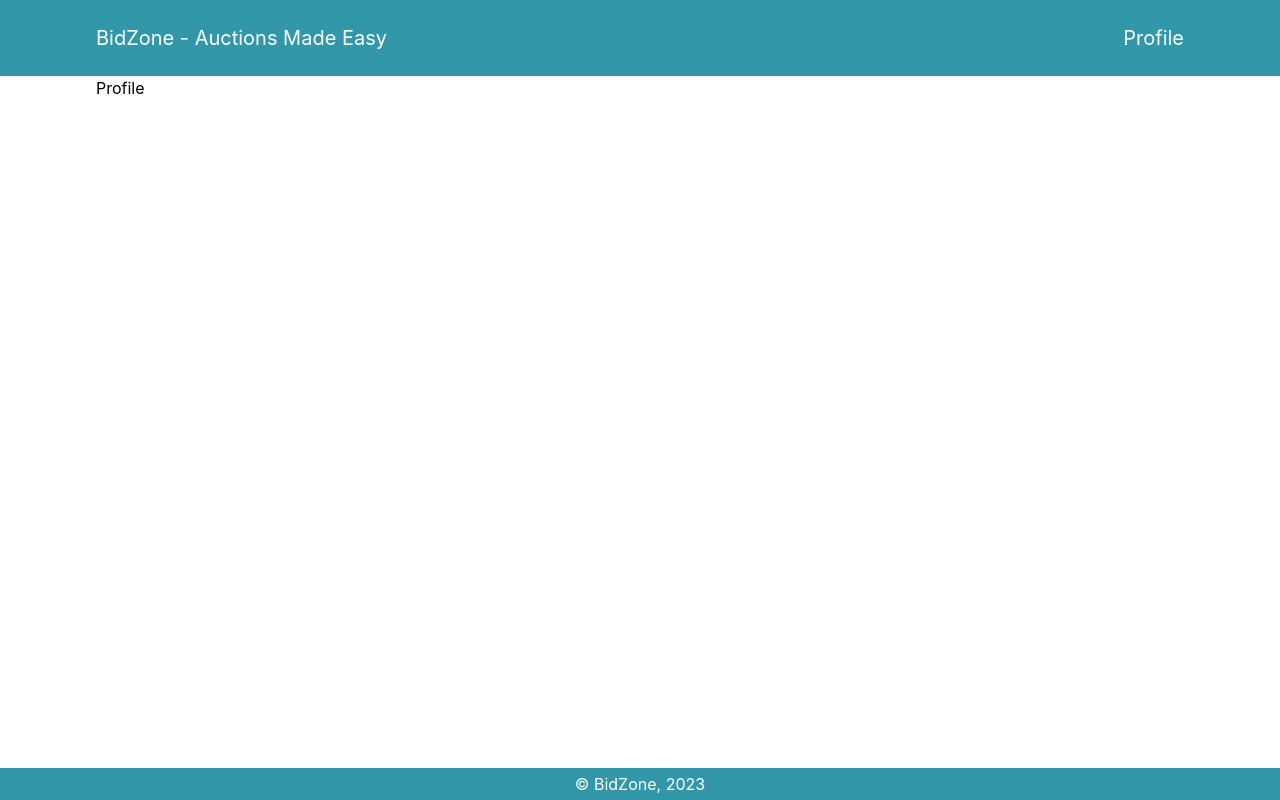
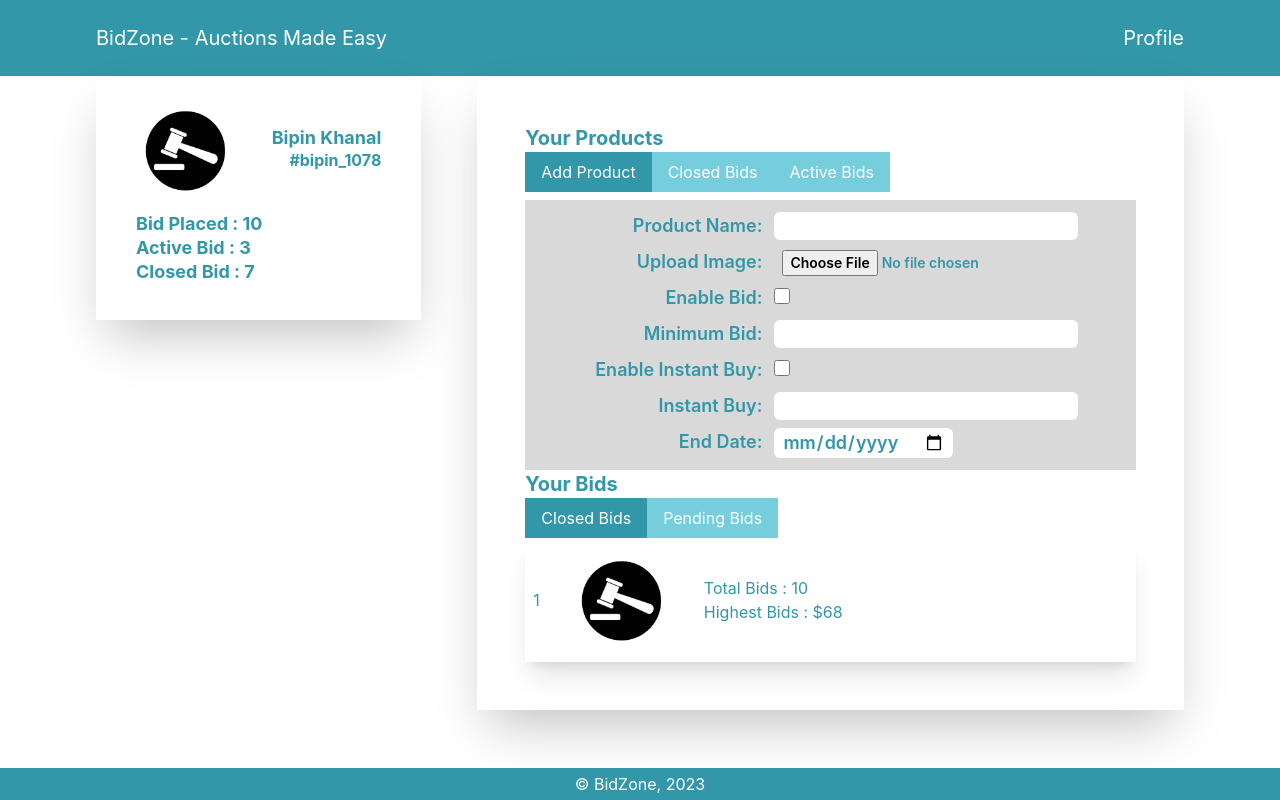
Before and after one commit to bipin1050/auction-frontend, a React (Create React App) app: page /profile in a window 1280 px wide. Built offline with nearby package versions, Linux system fonts and the light colour scheme.

Commit message:
basic profile

```diff
--- a/src/components/Card.tsx
+++ b/src/components/Card.tsx
@@ -1,6 +1,7 @@
 import React, { MouseEvent } from "react";
 import img from "../assets/auction-icon.jpg";
 import Button from "./UI/Button";
+import { useNavigate } from "react-router-dom";
 
 const Card = ({value}: {value: string}) => {
   const handleTitleHover = (event: MouseEvent<HTMLSpanElement>) => {
@@ -8,24 +9,31 @@ const Card = ({value}: {value: string}) => {
     title.style.cursor = "pointer";
     title.title = title.innerText;
   };
+
+  const navigate = useNavigate();
   return (
     <div className="flex flex-col shadow-2xl rounded-md">
       <div className="flex justify-around h-[250px]">
-        <img src={img} width={"full"} height={200} />
+        <img src={img} width={"full"} height={200} className="object-cover" />
       </div>
       <div className="flex flex-col gap-2 p-5">
         <div className="line-clamp-2 min-h-[2.5rem] h-[2.5rem] leading-[1.25rem]">
           <span
             className=" text-main font-bold cursor-pointer"
-            onMouseOver={handleTitleHover}>
+            onMouseOver={handleTitleHover}
+            onClick={() => navigate("/products/:id")}>
             {value}
           </span>
         </div>
-        <div className="flex justify-between text-sm italic">
+        <div className="">
+          <p>Minimum Bid : $5</p>
+          <p>Instant Buy : $50</p>
+        </div>
+        <div className="flex justify-between text-base italic">
           <div>Ends on: 2023/10/12</div>
           <div>5 bids</div>
         </div>
-        <Button
+        {/* <Button
           value={"Place bid (min $5)"}
           handleClick={() => console.log("first")}
           styles={"w-full"}
@@ -34,7 +42,7 @@ const Card = ({value}: {value: string}) => {
           value={"Instant buy ($50)"}
           handleClick={() => console.log("first")}
           styles={"w-full"}
-        />
+        /> */}
       </div>
     </div>
   );
--- a/src/components/Headers.tsx
+++ b/src/components/Headers.tsx
@@ -1,11 +1,17 @@
 import React from 'react'
+import { useNavigate } from 'react-router-dom';
 
 const Headers = () => {
+  const navigate = useNavigate();
   return (
     <header className="bg-main py-6">
       <nav className="w-[85%] 2xl:w-[1100px] mx-auto flex justify-between text-xl text-[white]">
-        <div className="">BidZone - Auctions Made Easy</div>
-        <button>Profile</button>
+        <div className="cursor-pointer" onClick={() => navigate("/")}>
+          BidZone - Auctions Made Easy
+        </div>
+        <button className="cursor-pointer" onClick={() => navigate("/profile")}>
+          Profile
+        </button>
       </nav>
     </header>
   );
--- /dev/null
+++ b/src/pages/Login/index.tsx
@@ -0,0 +1,9 @@
+import React from 'react'
+
+const Login = () => {
+  return (
+    <div>Login</div>
+  )
+}
+
+export default Login
--- a/src/pages/Profile/index.tsx
+++ b/src/pages/Profile/index.tsx
@@ -1,9 +1,24 @@
-import React from 'react'
+import BidComponent from "./profilecomp/BidComponent";
+import ProductComponent from "./profilecomp/ProductComponent";
+import ProfileComponent from "./profilecomp/ProfileComponent";
+
 
 const Profile = () => {
   return (
-    <div>Profile</div>
-  )
-}
+    <div className="grid grid-cols-3 gap-14">
+      <div>
+        <ProfileComponent />
+      </div>
+      <div className="col-span-2 p-12 shadow-2xl">
+        <div>
+          <ProductComponent />
+        </div>
+        <div>
+          <BidComponent />
+        </div>
+      </div>
+    </div>
+  );
+};
 
-export default Profile
+export default Profile;
--- /dev/null
+++ b/src/pages/Profile/profilecomp/BidComponent.tsx
@@ -0,0 +1,69 @@
+import { useState } from "react";
+import img from "../../../assets/auction-icon.jpg";
+
+const BidComponent = () => {
+  const [title, setTitle] = useState([
+    { name: "Closed Bids", path: "closedbids ", state: true },
+    { name: "Pending Bids", path: "pendingbids", state: false },
+  ]);
+
+  const handleTitleClick = (path: string) => {
+    const updatedTitle = title.map((item) => {
+      if (item.path === path) {
+        return { ...item, state: true };
+      }
+      return { ...item, state: false };
+    });
+
+    setTitle(updatedTitle);
+  };
+  return (
+    <div className="text-main">
+      <div className="font-bold text-xl">Your Bids</div>
+      <div>
+        <div className="flex justify-start">
+          {title.map((title, id) => {
+            return (
+              <div
+                key={id}
+                onClick={() => handleTitleClick(title.path)}
+                className={`py-2 px-4 text-[white] cursor-pointer ${
+                  title.state ? "bg-main" : "bg-ignore"
+                }`}>
+                {title.name}
+              </div>
+            );
+          })}
+        </div>
+        {title[0].state && (
+          <div className="flex px-2 py-3 shadow-xl items-center">
+            <div>1</div>
+            <div className="px-8">
+              <img src={img} width={100} />
+            </div>
+            <div>
+              <div>Total Bids : 10</div>
+              <div>Highest Bids : $68</div>
+              <div></div>
+            </div>
+          </div>
+        )}
+        {title[1].state && (
+          <div className="flex px-2 py-3 shadow-xl items-center">
+            <div>1</div>
+            <div className="px-8">
+              <img src={img} width={100} />
+            </div>
+            <div>
+              <div>Total Bids : 10</div>
+              <div>Highest Bids : $68</div>
+              <div></div>
+            </div>
+          </div>
+        )}
+      </div>
+    </div>
+  );
+};
+
+export default BidComponent;
--- /dev/null
+++ b/src/pages/Profile/profilecomp/Fields.tsx
@@ -0,0 +1,16 @@
+import { FieldTypesProps } from "../../../types/FieldTypes";
+
+const Fields = ({label,inputTypes , inputStyles }: FieldTypesProps) => {
+  return (
+    <div className="grid grid-cols-5 gap-3">
+      <div className="text-right col-span-2">
+        <label>{label}:</label>
+      </div>
+      <div className="text-left col-span-3">
+        <input type={inputTypes} className={inputStyles} />
+      </div>
+    </div>
+  );
+}
+
+export default Fields
--- /dev/null
+++ b/src/pages/Profile/profilecomp/ProductComponent.tsx
@@ -0,0 +1,110 @@
+import Fields from "./Fields";
+import {useState} from 'react';
+import img from "../../../assets/auction-icon.jpg";
+
+const ProductComponent = () => {
+  const [title, setTitle] = useState([
+    { name: "Add Product", path: "addproduct", state: true },
+    { name: "Closed Bids", path: "closedbids", state: false },
+    { name: "Active Bids", path: "activebids", state: false },
+  ]);
+
+  const handleTitleClick = (path: string) => {
+    const updatedTitle = title.map((item) => {
+      if (item.path === path) {
+        return { ...item, state: true };
+      }
+      return { ...item, state: false };
+    });
+
+    setTitle(updatedTitle);
+  }
+  return (
+    <div className="text-main">
+      <div className="font-bold text-xl">Your Products</div>
+      <div>
+        <div className="flex justify-start">
+          {title.map((title, id) => {
+            return (
+              <div
+                key={id}
+                onClick={() => handleTitleClick(title.path)}
+                className={`py-2 px-4 text-[white] cursor-pointer ${
+                  title.state ? "bg-main" : "bg-ignore"
+                }`}>
+                {title.name}
+              </div>
+            );
+          })}
+        </div>
+        {title[0].state && (
+          <div className="bg-[#D9D9D9] flex flex-col gap-2 py-3 mt-2 font-semibold text-lg">
+            <Fields
+              label={"Product Name"}
+              inputTypes={"text"}
+              inputStyles={"rounded-md px-2"}
+            />
+            <Fields
+              label={"Upload Image"}
+              inputTypes={"file"}
+              inputStyles={"rounded-md px-2 text-sm"}
+            />
+            <Fields
+              label={"Enable Bid"}
+              inputTypes={"checkbox"}
+              inputStyles={"h-4 w-4"}
+            />
+            <Fields
+              label={"Minimum Bid"}
+              inputTypes={"number"}
+              inputStyles={"rounded-md px-2"}
+            />
+            <Fields
+              label={"Enable Instant Buy"}
+              inputTypes={"checkbox"}
+              inputStyles={"h-4 w-4"}
+            />
+            <Fields
+              label={"Instant Buy"}
+              inputTypes={"number"}
+              inputStyles={"rounded-md px-2"}
+            />
+            <Fields
+              label={"End Date"}
+              inputTypes={"date"}
+              inputStyles={"rounded-md px-2"}
+            />
+          </div>
+        )}
+        {title[1].state && (
+          <div className="flex px-2 py-3 shadow-xl items-center">
+            <div>1</div>
+            <div className="px-8">
+              <img src={img} width={100} />
+            </div>
+            <div>
+              <div>Total Bids : 10</div>
+              <div>Highest Bids : $68</div>
+              <div></div>
+            </div>
+          </div>
+        )}
+        {title[2].state && (
+          <div className="flex px-2 py-3 shadow-xl items-center">
+            <div>1</div>
+            <div className="px-8">
+              <img src={img} width={100} />
+            </div>
+            <div>
+              <div>Total Bids : 10</div>
+              <div>Highest Bids : $68</div>
+              <div></div>
+            </div>
+          </div>
+        )}
+      </div>
+    </div>
+  );
+};
+
+export default ProductComponent;
--- /dev/null
+++ b/src/pages/Profile/profilecomp/ProfileComponent.tsx
@@ -0,0 +1,24 @@
+import img from "../../../assets/auction-icon.jpg";
+
+const ProfileComponent = () => {
+  return (
+    <div className="px-10 py-6 shadow-2xl">
+      <div className="flex justify-between items-center">
+        <img src={img} width={100} />
+        <div className="font-bold text-lg text-main leading-5 text-right">
+          <div>Bipin Khanal</div>
+          <div className="text-base">#bipin_1078</div>
+        </div>
+      </div>
+      <div className="font-bold text-lg text-main py-3 leading-6">
+        Bid Placed : 10
+        <br />
+        Active Bid : 3
+        <br />
+        Closed Bid : 7
+      </div>
+    </div>
+  );
+};
+
+export default ProfileComponent;
--- /dev/null
+++ b/src/pages/Signup/index.tsx
@@ -0,0 +1,9 @@
+import React from 'react'
+
+const Signup = () => {
+  return (
+    <div>Signup</div>
+  )
+}
+
+export default Signup
--- /dev/null
+++ b/src/types/FieldTypes.ts
@@ -0,0 +1,5 @@
+export type FieldTypesProps = {
+    label: string
+    inputTypes : string
+    inputStyles : string
+}
--- a/tailwind.config.js
+++ b/tailwind.config.js
@@ -5,15 +5,14 @@ module.exports = {
     extend: {},
     colors: {
       main: "#3297a8",
-      ignore: "#549ca8",
-      focus: "#1896ab",
+      ignore: "#76CEDD",
     },
     screens: {
       sm: "640px",
       md: "768px",
       lg: "1024px",
       xl: "1280px",
-      '2xl': '1536px'
+      "2xl": "1536px",
     },
   },
   plugins: [],
```
Also changed, not shown: src/pages/ProductDetails/index.tsx (+43 -5 lines).
